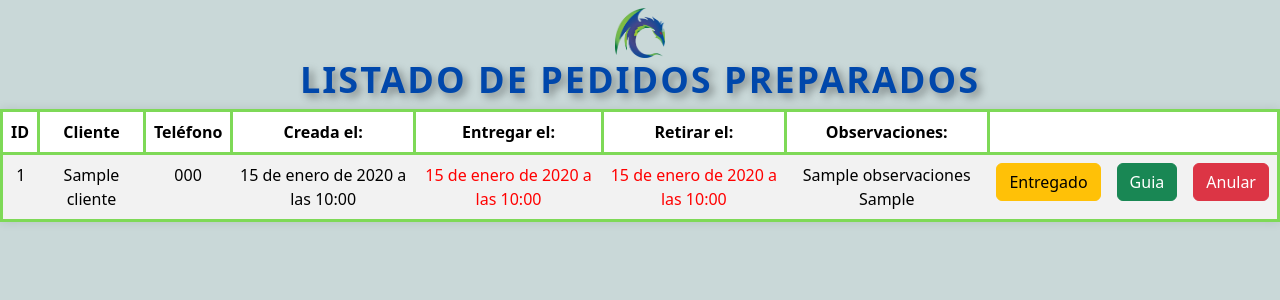
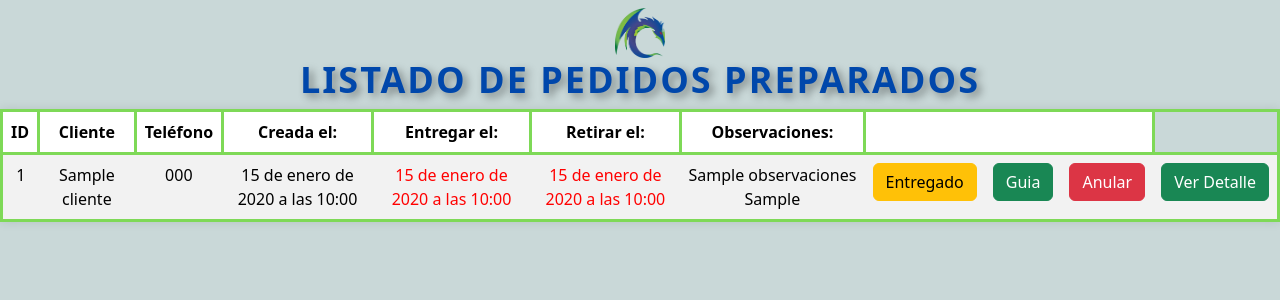
Before and after one commit to lcastillo1486/ControlRadios, a Django app: template movimientos/templates/ordenesProcesadas.html in a window 1280 px wide. Shown: the part 56-356 px from the top of the page. Run offline with Django 4.2, Linux system fonts and the light colour scheme; the template is opened without the code that fills it: most values are stand-ins (such as "Sample title", 1, 10 or a date in 2020); some libraries are stand-ins or nearby versions.

Commit message:
detalle_orden_procesada

```diff
--- a/movimientos/templates/ordenesProcesadas.html
+++ b/movimientos/templates/ordenesProcesadas.html
@@ -102,6 +102,7 @@
                         <td><a href='/generaPDFGuia/{{c.id}}' target="_blank" class="btn btn-success">Guia</a></td>
                         <td><a href='/anularorden/{{c.id}}' title="" onclick="return confirm('¿Estás seguro de que quieres anular esta orden? Esta acción no se puede deshacer.');"
                             class="btn btn-danger">Anular</a></td>
+                        <td><a href='/guiadevueltos/{{c.id}}' class="btn btn-success">Ver Detalle</a></td>
 
 
 
```
